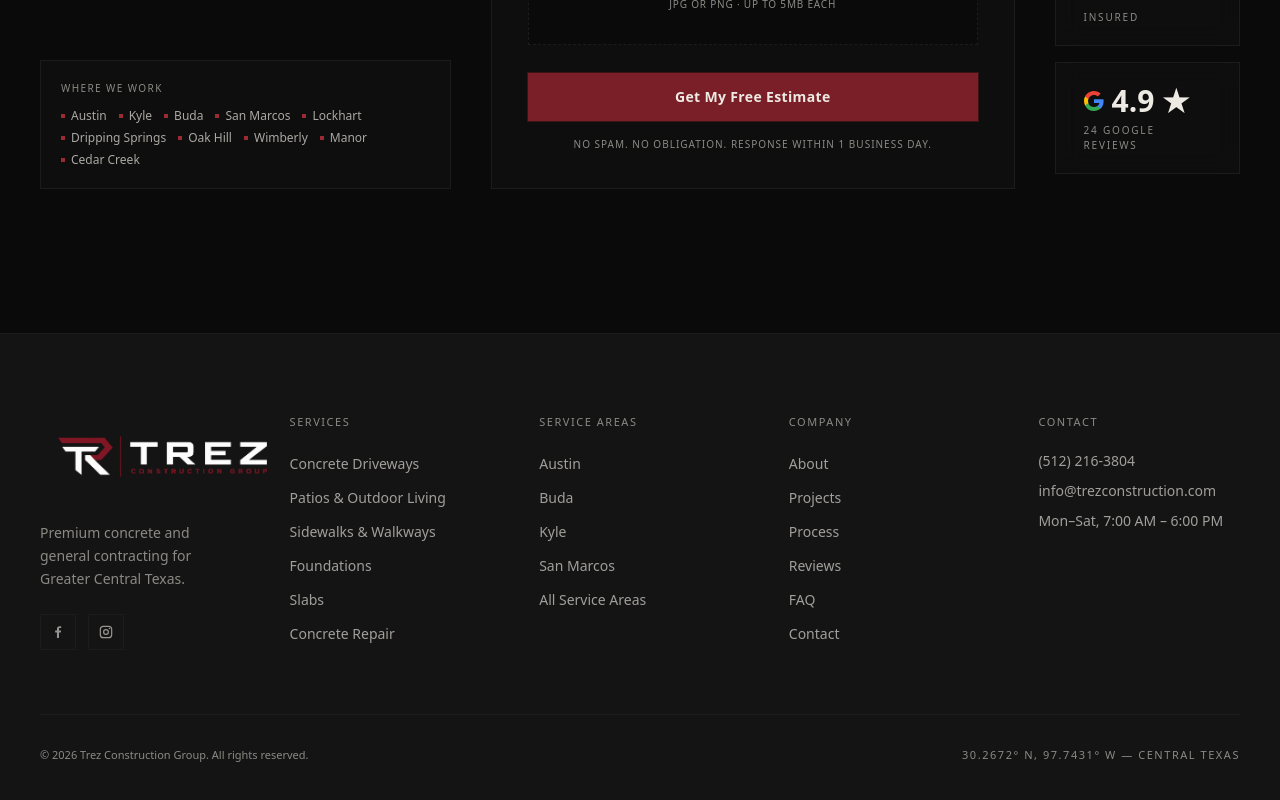
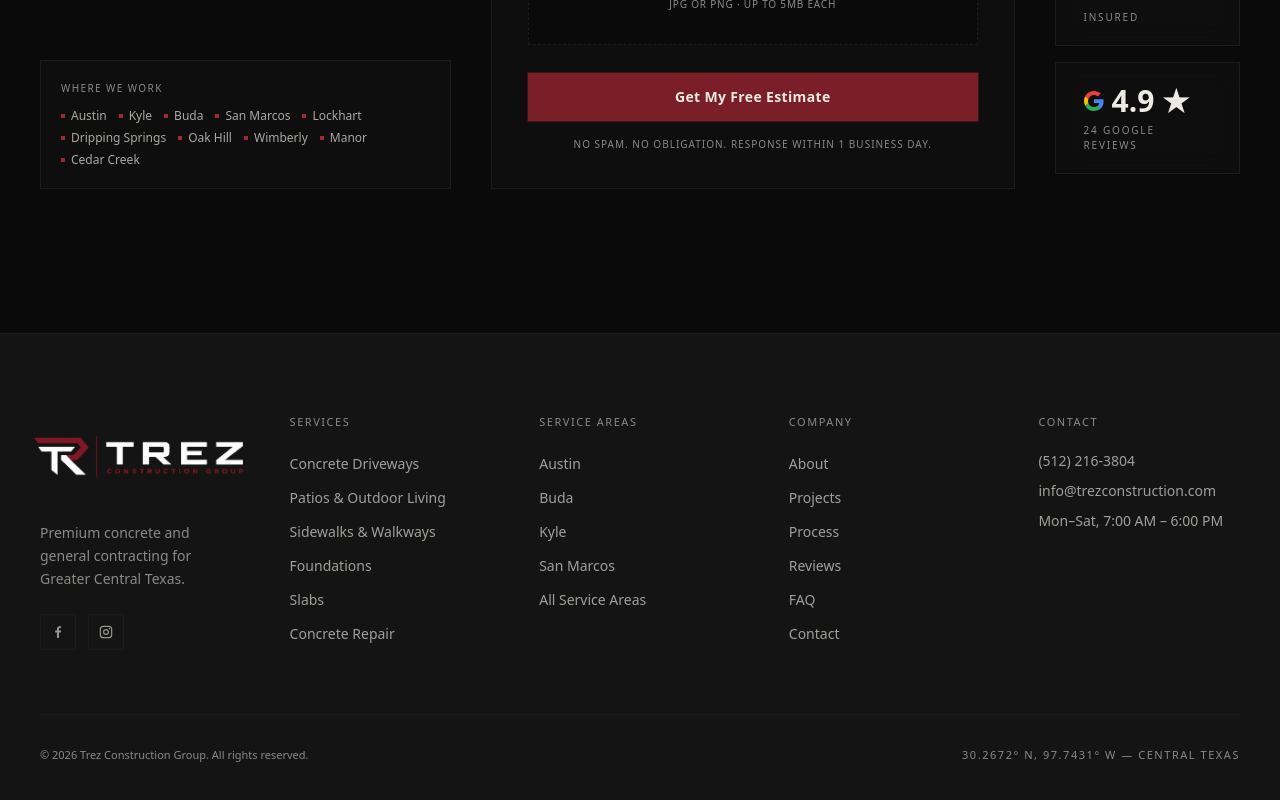
Before and after one commit to 00anthony/Trez, a Next.js app: page /about in a window 1280 px wide. Shown: the part 4150-4950 px from the top of the page. Built offline with nearby package versions, Linux system fonts and the light colour scheme; a web font is replaced by a local one.

Commit message:
fix: adjust logo positioning in Footer component for better alignment

```diff
--- a/components/sections/Footer.tsx
+++ b/components/sections/Footer.tsx
@@ -15,7 +15,7 @@ export default function Footer() {
         <div className="grid grid-cols-1 gap-12 sm:grid-cols-2 lg:grid-cols-5">
           <div className="sm:col-span-2 lg:col-span-1">
             <Link href="/#top" className="flex items-left">
-              <span className="relative h-22 w-64 shrink-0 object-left">
+              <span className="relative h-22 w-64 shrink-0 object-left -ml-6">
                 <Image
                   src={media.logo.full}
                   alt="logo"
```
